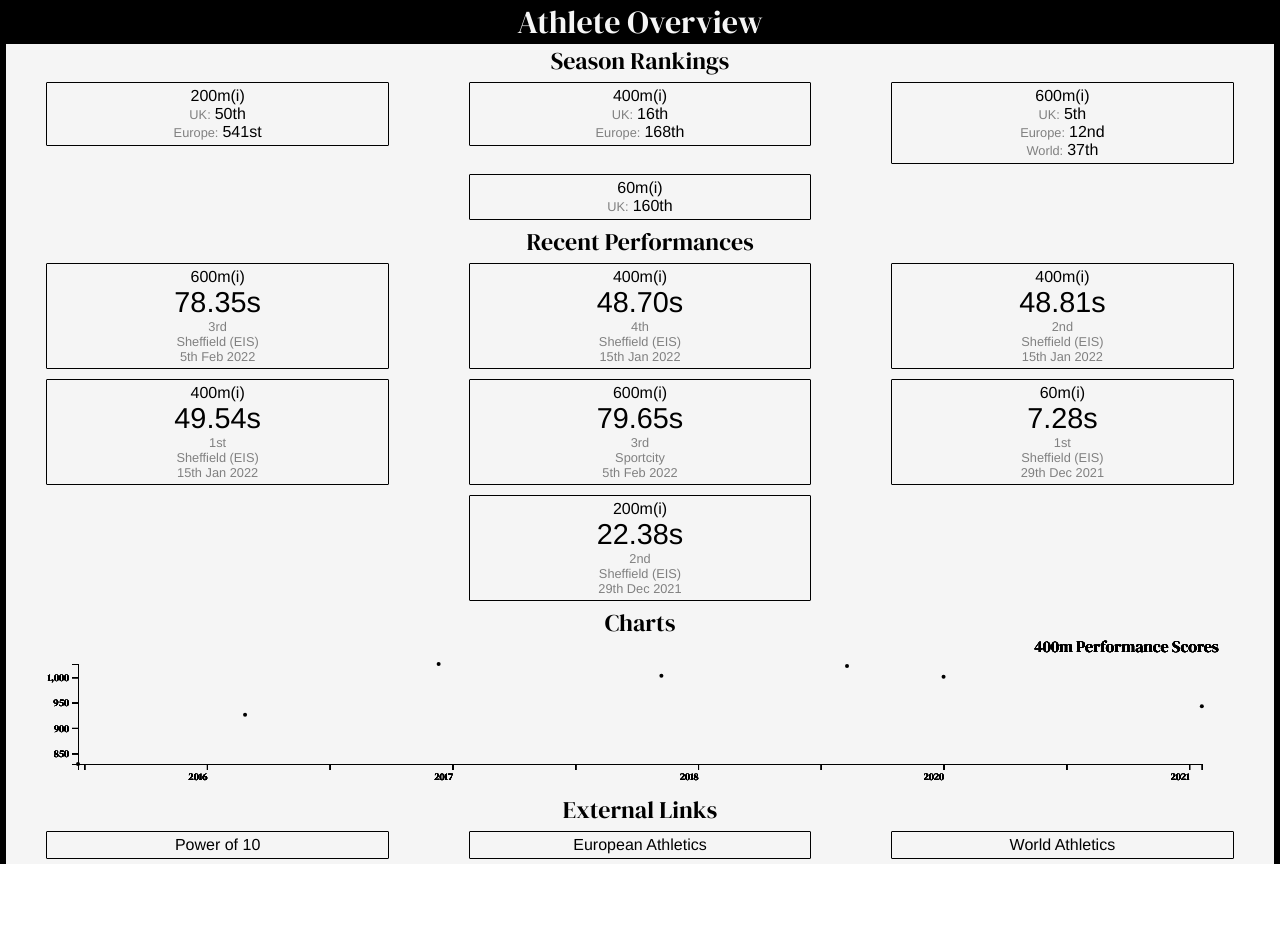
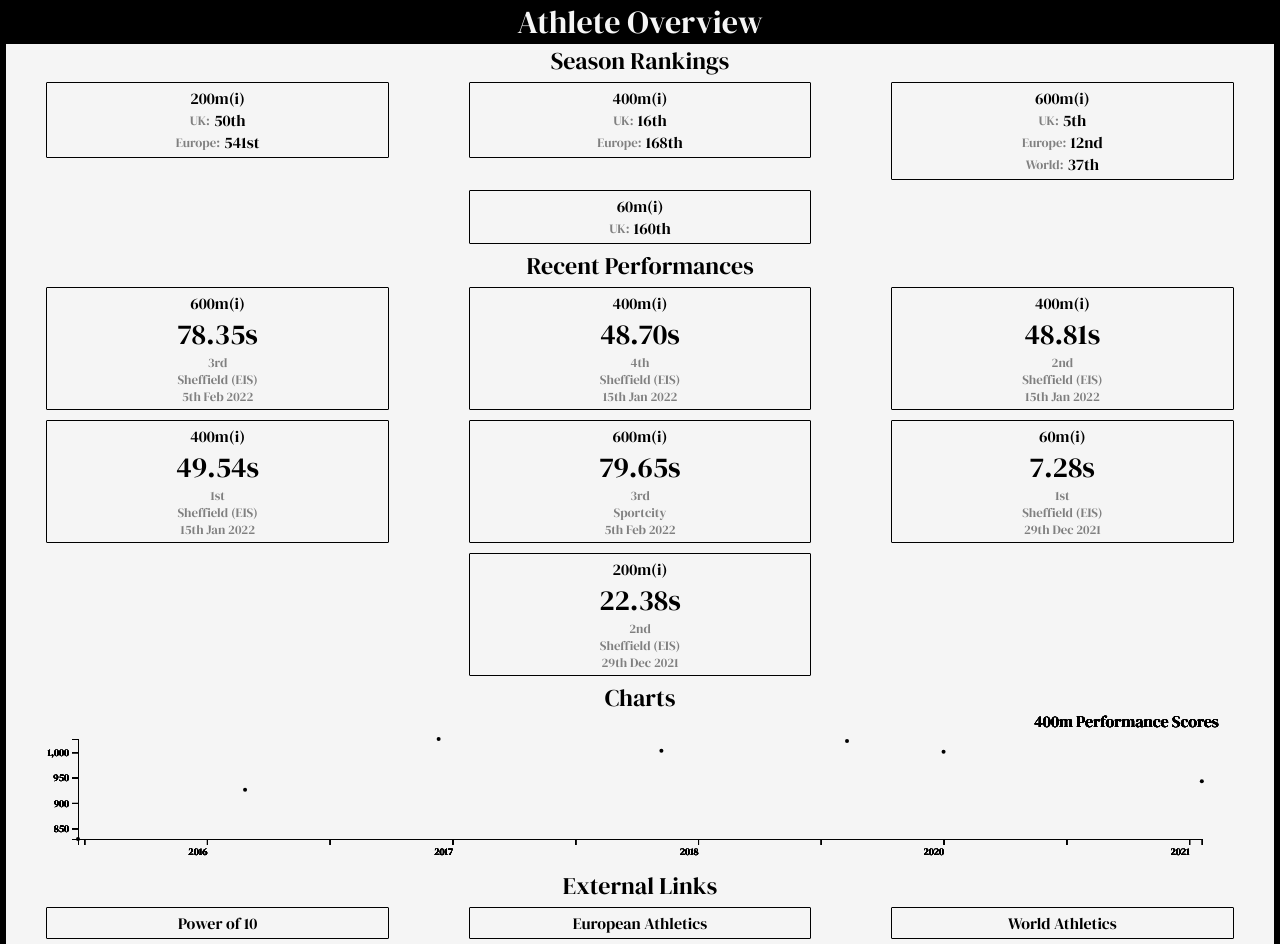
Before and after one commit to rs96/rs96.github.io, a React (Create React App) app: page / in a window 1280 px wide. Before the commit the page ends 864 px from the top, so only its background shows below. Built offline with nearby package versions, Linux system fonts and the light colour scheme; a web font is replaced by a local one.

Commit message:
use new display font as standard

```diff
--- a/src/index.css
+++ b/src/index.css
@@ -1,6 +1,6 @@
 body {
   margin: 0;
-  font-family: 'Helvetica Neue', serif;
+  font-family: 'DM Serif Display', serif;
   -webkit-font-smoothing: antialiased;
   -moz-osx-font-smoothing: grayscale;
   height: 100%;
```
